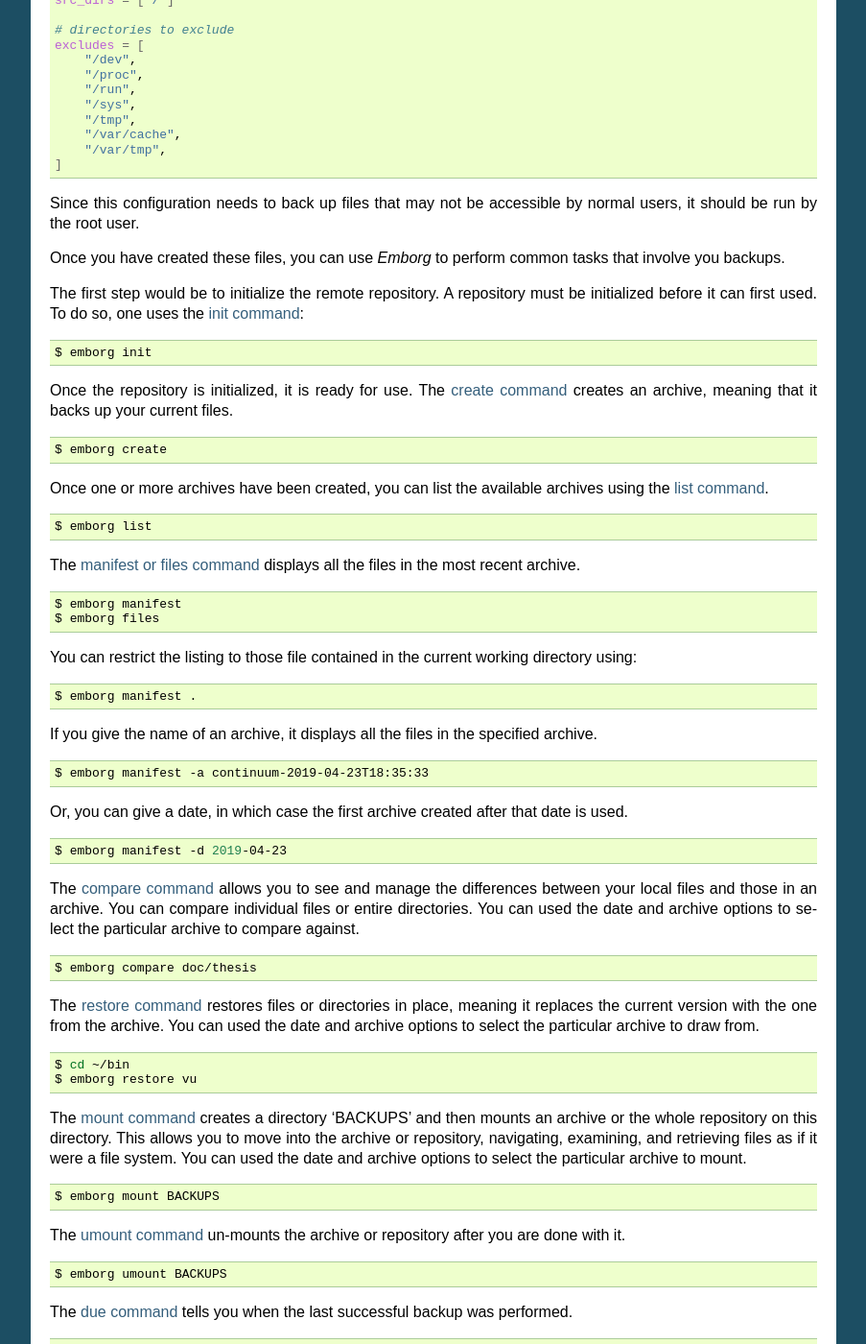
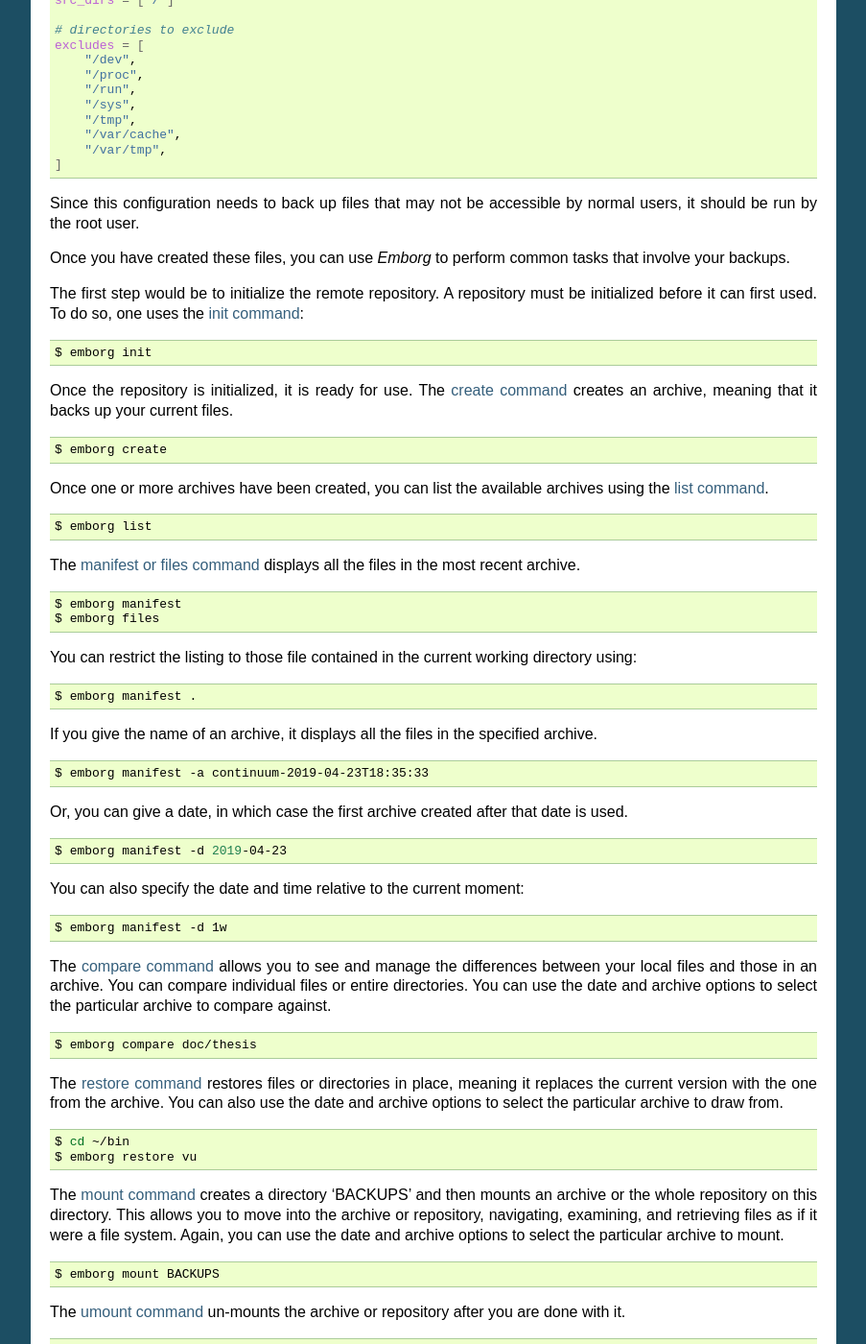
Before and after one commit to KenKundert/emborg, a Sphinx documentation site: the page built from doc/index.rst, in a window 1280 px wide and 1400 px high, scrolled down 1865 px. Shown: the whole window at 96% size, without its empty margins (198-1101 px from the left). Built offline with Sphinx 7.4.7, drawn with Linux system fonts in a browser that asks for light colours; some of the changed text lies outside the part shown.

Commit message:
doc: minor edits

```diff
--- a/doc/index.rst
+++ b/doc/index.rst
@@ -150,7 +150,7 @@
 normal users, it should be run by the root user.
 
 Once you have created these files, you can use *Emborg* to perform common tasks
-that involve you backups.
+that involve your backups.
 
 The first step would be to initialize the remote repository.  A repository must
 be initialized before it can first used.  To do so, one uses the :ref:`init
@@ -204,9 +204,15 @@
 
     $ emborg manifest -d 2019-04-23
 
+You can also specify the date and time relative to the current moment:
+
+.. code-block:: bash
+
+    $ emborg manifest -d 1w
+
 The :ref:`compare command <compare>` allows you to see and manage the
 differences between your local files and those in an archive.  You can compare
-individual files or entire directories.  You can used the date and archive
+individual files or entire directories.  You can use the date and archive
 options to select the particular archive to compare against.
 
 .. code-block:: bash
@@ -215,8 +221,8 @@
 
 The :ref:`restore command <restore>` restores files or directories in place,
 meaning it replaces the current version with the one from the archive.
-You can used the date and archive options to select the particular archive to
-draw from.
+You can also use the date and archive options to select the particular archive
+to draw from.
 
 .. code-block:: bash
 
@@ -226,8 +232,8 @@
 The :ref:`mount command <mount>` creates a directory 'BACKUPS' and then mounts
 an archive or the whole repository on this directory.  This allows you to move
 into the archive or repository, navigating, examining, and retrieving files as
-if it were a file system.  You can used the date and archive options to select
-the particular archive to mount.
+if it were a file system.  Again, you can use the date and archive options to
+select the particular archive to mount.
 
 .. code-block:: bash
 
@@ -303,7 +309,7 @@
    chmod 600 ~/.config/emborg/*
 
 Better is to simply not store the passphrase in *Emborg* configuration files.
-You can use the *passcommand* setting for this, or you use
+You can use the *passcommand* setting for this, or you can use
 `Avendesora <https://avendesora.readthedocs.io>`_, which is a flexible password
 management system. The interface to *Avendesora* is already built in to
 *Emborg,* but its use is optional (it need not be installed).
```
Also changed, not shown: doc/installing.rst (+8 -8 lines), doc/releases.rst (+27 -0 lines), 1 other file.
